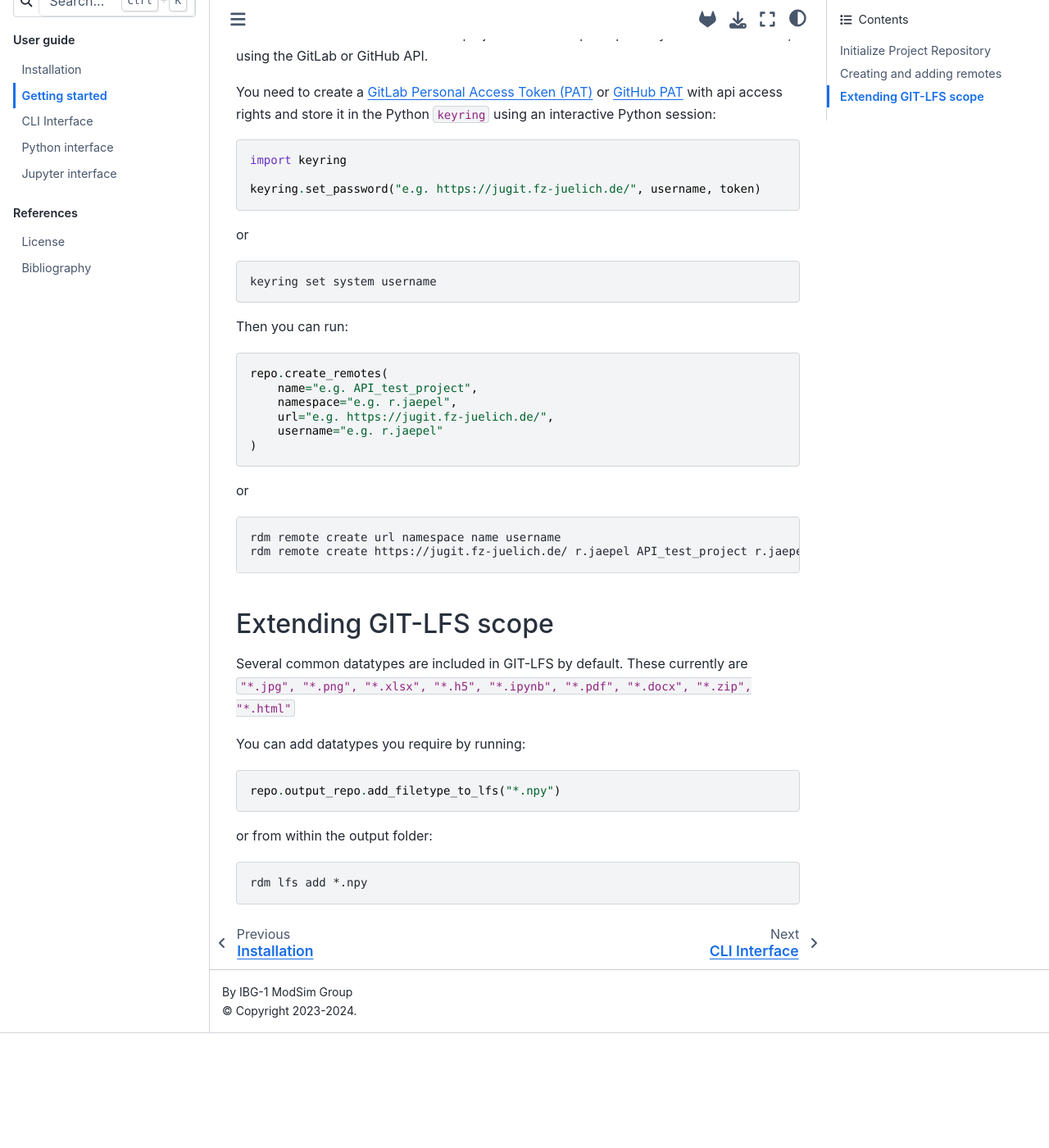
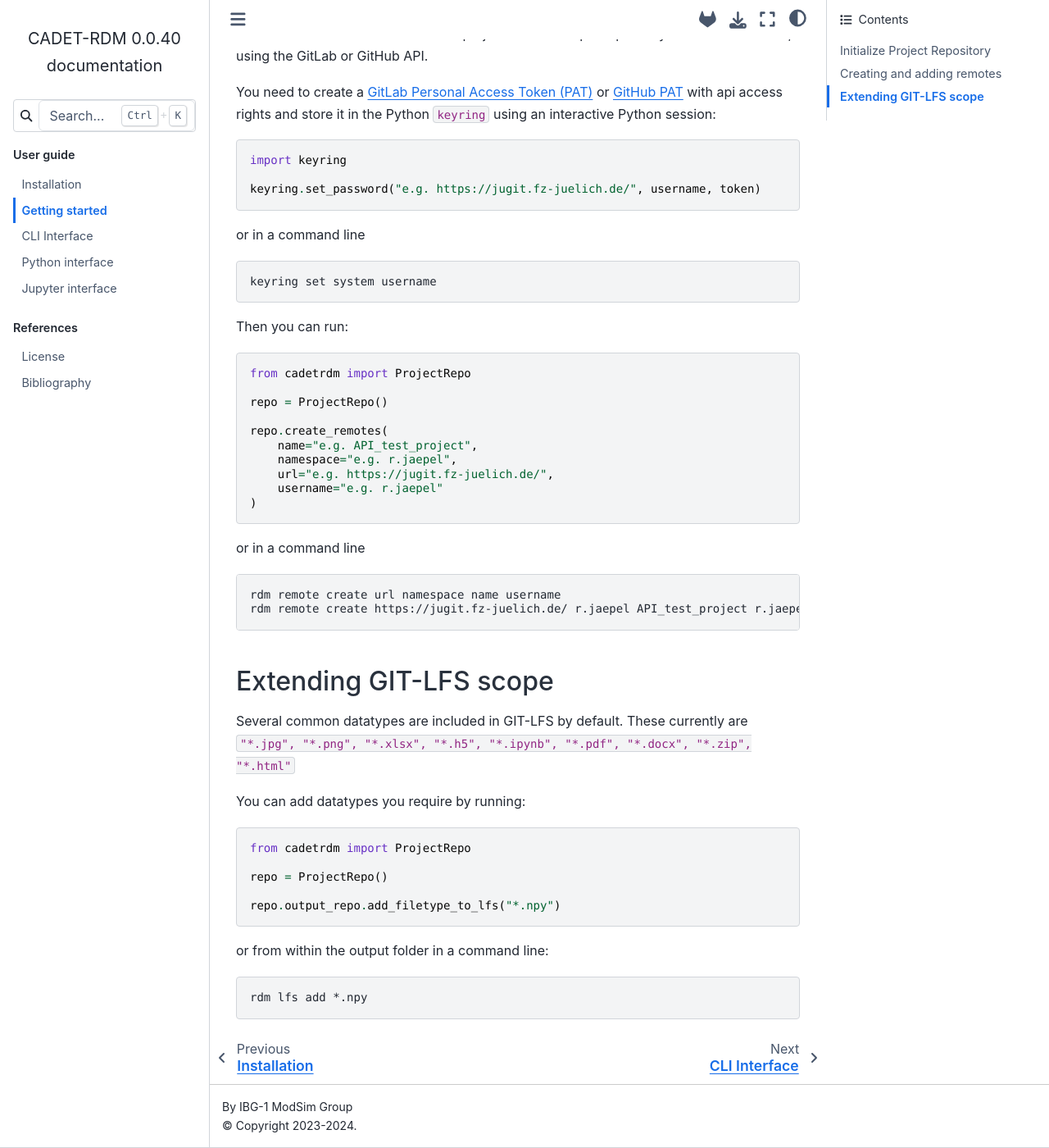
Before and after one commit to cadet/CADET-RDM, a Sphinx documentation site: the page built from docs/source/user_guide/getting-started.md, in a window 1280 px wide and 1400 px high, scrolled down 571 px. Shown: the whole window at 82% size. Built offline with Sphinx 7.4.7 and the Sphinx Book theme 1.1.4, drawn with Linux system fonts in a browser that asks for light colours; before the commit the page ends 1831 px from its top, so only the background shows below that.

Commit message:
Make remote integration documentation clearer

`````diff
--- a/docs/source/user_guide/getting-started.md
+++ b/docs/source/user_guide/getting-started.md
@@ -33,7 +33,7 @@
 keyring.set_password("e.g. https://jugit.fz-juelich.de/", username, token)
 ```
 
-or
+or in a command line
 
 ````commandline
 keyring set system username
@@ -42,6 +42,10 @@
 Then you can run:
 
 ```python
+from cadetrdm import ProjectRepo
+
+repo = ProjectRepo()
+
 repo.create_remotes(
     name="e.g. API_test_project",
     namespace="e.g. r.jaepel",
@@ -50,7 +54,7 @@
 )
 ```
 
-or
+or in a command line
 
 ```bash
 rdm remote create url namespace name username
@@ -66,11 +70,15 @@
 You can add datatypes you require by running:
 
 ````python
+from cadetrdm import ProjectRepo
+
+repo = ProjectRepo()
+
 repo.output_repo.add_filetype_to_lfs("*.npy")
 ````
 
 
-or from within the output folder:
+or from within the output folder in a command line:
 
 ```bash
 rdm lfs add *.npy
`````
